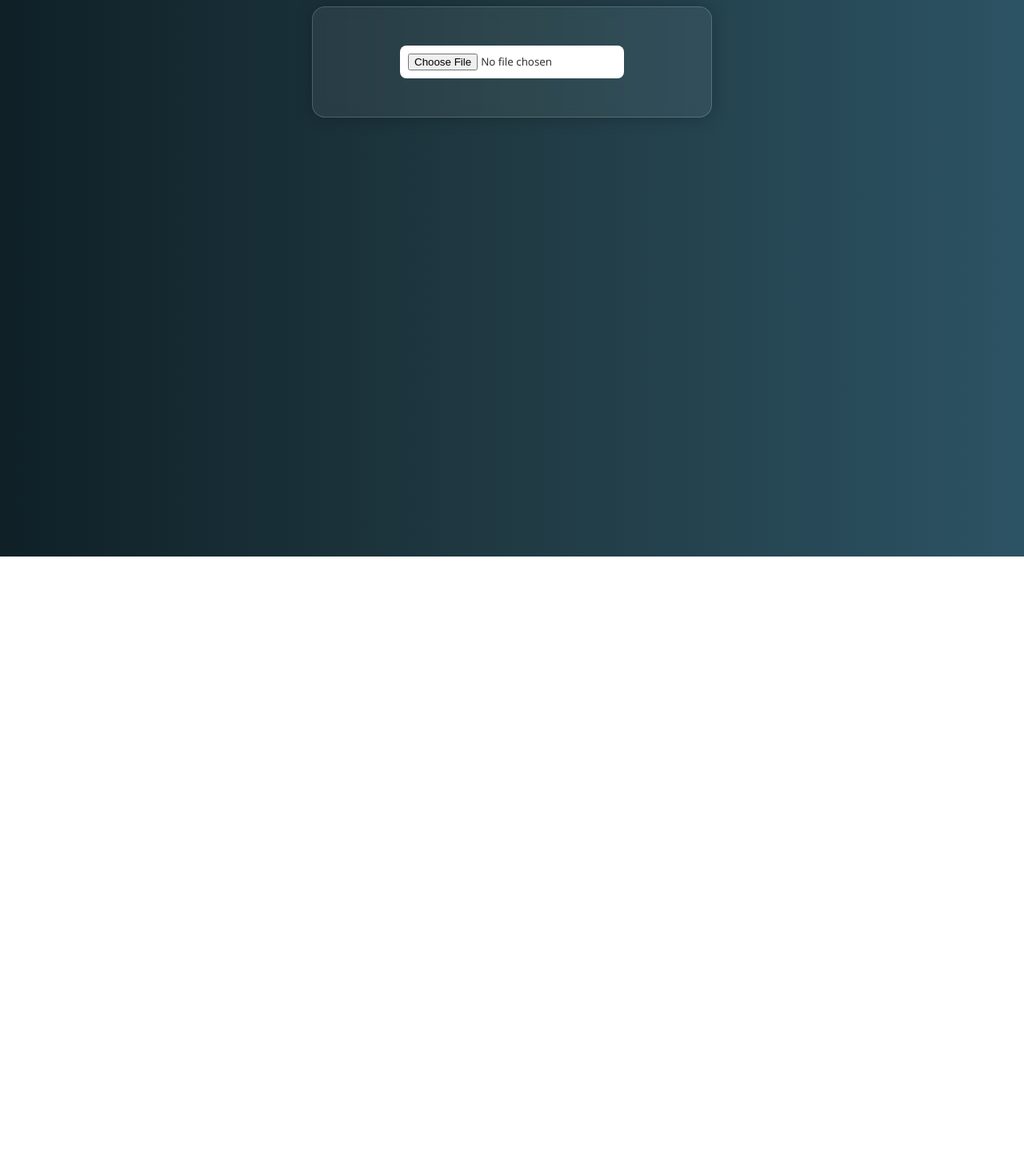
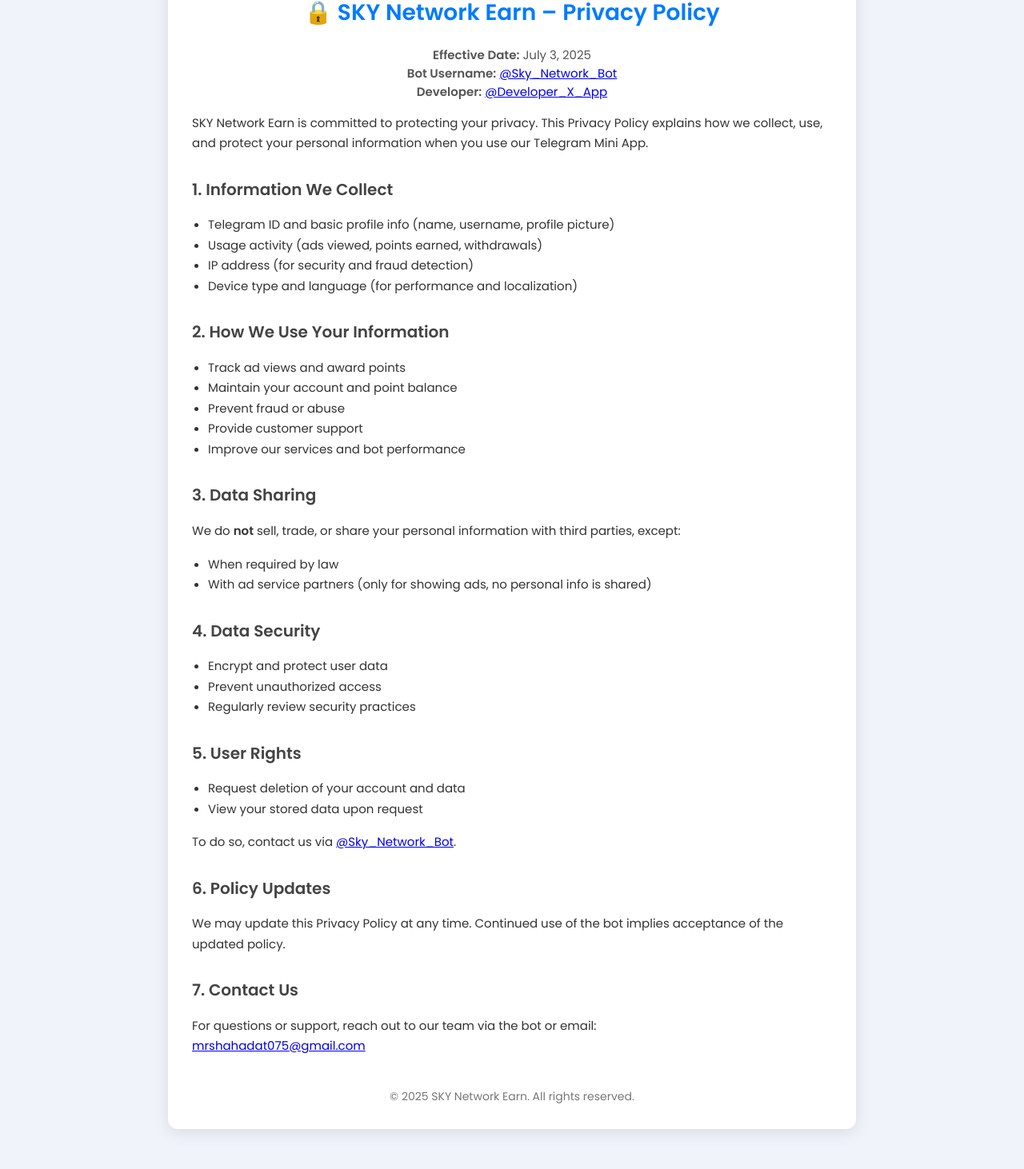
Before and after one commit to 2007shahadat/image-to-url, a plain HTML site: page index.html in a window 1280 px wide. Shown: the part 104-1566 px from the top of the page at 80% size. Before the commit the page ends 800 px from the top, so only its background shows below. Drawn offline with Linux system fonts and the light colour scheme.

Commit message:
Update index.html

```diff
--- a/index.html
+++ b/index.html
@@ -3,159 +3,133 @@
 <head>
   <meta charset="UTF-8" />
   <meta name="viewport" content="width=device-width, initial-scale=1.0"/>
-  <title>Upload Image to Get URL Instantly | Image URL Viewer Tool</title>
+  <title>SKY Network Earn – Privacy Policy</title>
+  <link href="https://fonts.googleapis.com/css2?family=Poppins:wght@300;400;600&display=swap" rel="stylesheet">
+  <style>
+    body {
+      font-family: 'Poppins', sans-serif;
+      background: #f0f4fa;
+      margin: 0;
+      padding: 0;
+      color: #333;
+    }
 
-  <!-- SEO Meta Tags -->
-  <meta name="description" content="Easily upload any image and get a sharable temporary image URL instantly. View preview, copy the link, and share with others online. Fast and secure tool.">
-  <meta name="keywords" content="image url viewer, get image url, upload image to url, image link generator, view image link, temporary image url, online image preview, get image address, share image link">
-  <meta name="robots" content="index, follow">
-  <meta name="author" content="Your Name or Brand">
+    .container {
+      max-width: 800px;
+      margin: 50px auto;
+      background: #fff;
+      padding: 30px;
+      border-radius: 12px;
+      box-shadow: 0 4px 20px rgba(0,0,0,0.1);
+    }
 
-  <!-- Open Graph Meta Tags -->
-  <meta property="og:title" content="Image URL Viewer Tool">
-  <meta property="og:description" content="Upload image to view and copy its temporary URL. Simple, fast, and free.">
-  <meta property="og:image" content="https://yourdomain.com/preview-image.jpg">
-  <meta property="og:url" content="https://yourdomain.com">
-  <meta property="og:type" content="website">
+    h1 {
+      color: #007BFF;
+      font-size: 28px;
+      text-align: center;
+      margin-bottom: 20px;
+    }
 
-  <!-- Twitter Card Meta Tags -->
-  <meta name="twitter:card" content="summary_large_image">
-  <meta name="twitter:title" content="Upload Image to Get URL | Instant Image URL Viewer">
-  <meta name="twitter:description" content="Upload image and get a shareable temporary image link. Simple and secure.">
-  <meta name="twitter:image" content="https://yourdomain.com/preview-image.jpg">
+    h2 {
+      color: #444;
+      font-size: 20px;
+      margin-top: 30px;
+    }
 
-  <!-- JSON-LD Structured Data -->
-  <script type="application/ld+json">
-  {
-    "@context": "https://schema.org",
-    "@type": "WebApplication",
-    "name": "Image URL Viewer Tool",
-    "url": "https://yourdomain.com",
-    "description": "Free tool to upload images and get a preview URL instantly.",
-    "applicationCategory": "UtilitiesApplication",
-    "operatingSystem": "All",
-    "creator": {
-      "@type": "Person",
-      "name": "Your Name or Brand"
+    p, li {
+      font-size: 15px;
+      line-height: 1.7;
     }
-  }
-  </script>
 
-  <!-- Style -->
-  <style>
-    * {
-      box-sizing: border-box;
-      font-family: 'Segoe UI', Tahoma, Geneva, Verdana, sans-serif;
+    ul {
+      padding-left: 20px;
     }
-    body {
-      margin: 0;
-      background: linear-gradient(to right, #0f2027, #203a43, #2c5364);
-      color: white;
-      display: flex;
-      flex-direction: column;
-      align-items: center;
-      padding: 2rem;
-      min-height: 100vh;
-    }
-    h1 {
-      margin-bottom: 1rem;
-      font-size: 2rem;
+
+    .footer {
+      margin-top: 40px;
+      font-size: 14px;
+      color: #777;
       text-align: center;
     }
-    .tool-container {
-      background: #ffffff10;
-      backdrop-filter: blur(8px);
-      border: 1px solid #ffffff30;
-      padding: 2rem;
-      border-radius: 16px;
-      max-width: 500px;
-      width: 100%;
+
+    .bot-info {
+      font-size: 15px;
+      color: #555;
+      margin-top: 5px;
       text-align: center;
-      box-shadow: 0 0 20px #00000040;
     }
-    input[type="file"] {
-      margin: 1rem 0;
-      background: #fff;
-      color: #333;
-      border: none;
-      padding: 10px;
-      border-radius: 8px;
-      cursor: pointer;
-    }
-    img {
-      max-width: 100%;
-      margin-top: 1rem;
-      border-radius: 8px;
-    }
-    .url-box {
-      margin-top: 1rem;
-      background: #ffffff20;
-      padding: 1rem;
-      border-radius: 8px;
-      word-break: break-all;
-      position: relative;
-    }
-    .copy-btn {
-      margin-top: 1rem;
-      background-color: #00c9a7;
-      color: white;
-      border: none;
-      padding: 10px 20px;
-      border-radius: 8px;
-      cursor: pointer;
-      font-weight: bold;
-      transition: background 0.3s ease;
-    }
-    .copy-btn:hover {
-      background-color: #00a98f;
-    }
-    @media (max-width: 500px) {
-      body {
-        padding: 1rem;
+
+    @media (max-width: 600px) {
+      .container {
+        margin: 20px;
+        padding: 20px;
       }
-      .tool-container {
-        padding: 1.2rem;
+
+      h1 {
+        font-size: 22px;
       }
     }
   </style>
 </head>
 <body>
-  <h1>📸 Upload Image to View URL</h1>
-  <div class="tool-container">
-    <input type="file" id="imageInput" accept="image/*" />
-    <img id="preview" style="display:none;" />
-    <div class="url-box" id="urlBox" style="display:none;"></div>
-    <button class="copy-btn" id="copyBtn" style="display:none;">Copy URL</button>
+  <div class="container">
+    <h1>🔒 SKY Network Earn – Privacy Policy</h1>
+    <div class="bot-info">
+      <strong>Effective Date:</strong> July 3, 2025<br>
+      <strong>Bot Username:</strong> <a href="https://t.me/Sky_Network_Bot" target="_blank">@Sky_Network_Bot</a><br>
+      <strong>Developer:</strong> <a href="https://t.me/Developer_X_App" target="_blank">@Developer_X_App</a>
+    </div>
+
+    <p>SKY Network Earn is committed to protecting your privacy. This Privacy Policy explains how we collect, use, and protect your personal information when you use our Telegram Mini App.</p>
+
+    <h2>1. Information We Collect</h2>
+    <ul>
+      <li>Telegram ID and basic profile info (name, username, profile picture)</li>
+      <li>Usage activity (ads viewed, points earned, withdrawals)</li>
+      <li>IP address (for security and fraud detection)</li>
+      <li>Device type and language (for performance and localization)</li>
+    </ul>
+
+    <h2>2. How We Use Your Information</h2>
+    <ul>
+      <li>Track ad views and award points</li>
+      <li>Maintain your account and point balance</li>
+      <li>Prevent fraud or abuse</li>
+      <li>Provide customer support</li>
+      <li>Improve our services and bot performance</li>
+    </ul>
+
+    <h2>3. Data Sharing</h2>
+    <p>We do <strong>not</strong> sell, trade, or share your personal information with third parties, except:</p>
+    <ul>
+      <li>When required by law</li>
+      <li>With ad service partners (only for showing ads, no personal info is shared)</li>
+    </ul>
+
+    <h2>4. Data Security</h2>
+    <ul>
+      <li>Encrypt and protect user data</li>
+      <li>Prevent unauthorized access</li>
+      <li>Regularly review security practices</li>
+    </ul>
+
+    <h2>5. User Rights</h2>
+    <ul>
+      <li>Request deletion of your account and data</li>
+      <li>View your stored data upon request</li>
+    </ul>
+    <p>To do so, contact us via <a href="https://t.me/Sky_Network_Bot" target="_blank">@Sky_Network_Bot</a>.</p>
+
+    <h2>6. Policy Updates</h2>
+    <p>We may update this Privacy Policy at any time. Continued use of the bot implies acceptance of the updated policy.</p>
+
+    <h2>7. Contact Us</h2>
+    <p>For questions or support, reach out to our team via the bot or email:<br>
+    <a href="mailto:mrshahadat075@gmail.com">mrshahadat075@gmail.com</a></p>
+
+    <div class="footer">
+      © 2025 SKY Network Earn. All rights reserved.
+    </div>
   </div>
-
-  <script>
-    const imageInput = document.getElementById("imageInput");
-    const preview = document.getElementById("preview");
-    const urlBox = document.getElementById("urlBox");
-    const copyBtn = document.getElementById("copyBtn");
-
-    imageInput.addEventListener("change", () => {
-      const file = imageInput.files[0];
-      if (file) {
-        const url = URL.createObjectURL(file);
-        preview.src = url;
-        preview.style.display = "block";
-        urlBox.textContent = url;
-        urlBox.style.display = "block";
-        copyBtn.style.display = "inline-block";
-      }
-    });
-
-    copyBtn.addEventListener("click", () => {
-      const tempInput = document.createElement("input");
-      tempInput.value = urlBox.textContent;
-      document.body.appendChild(tempInput);
-      tempInput.select();
-      document.execCommand("copy");
-      document.body.removeChild(tempInput);
-      copyBtn.textContent = "✅ Copied!";
-      setTimeout(() => (copyBtn.textContent = "Copy URL"), 2000);
-    });
-  </script>
 </body>
 </html>
```
